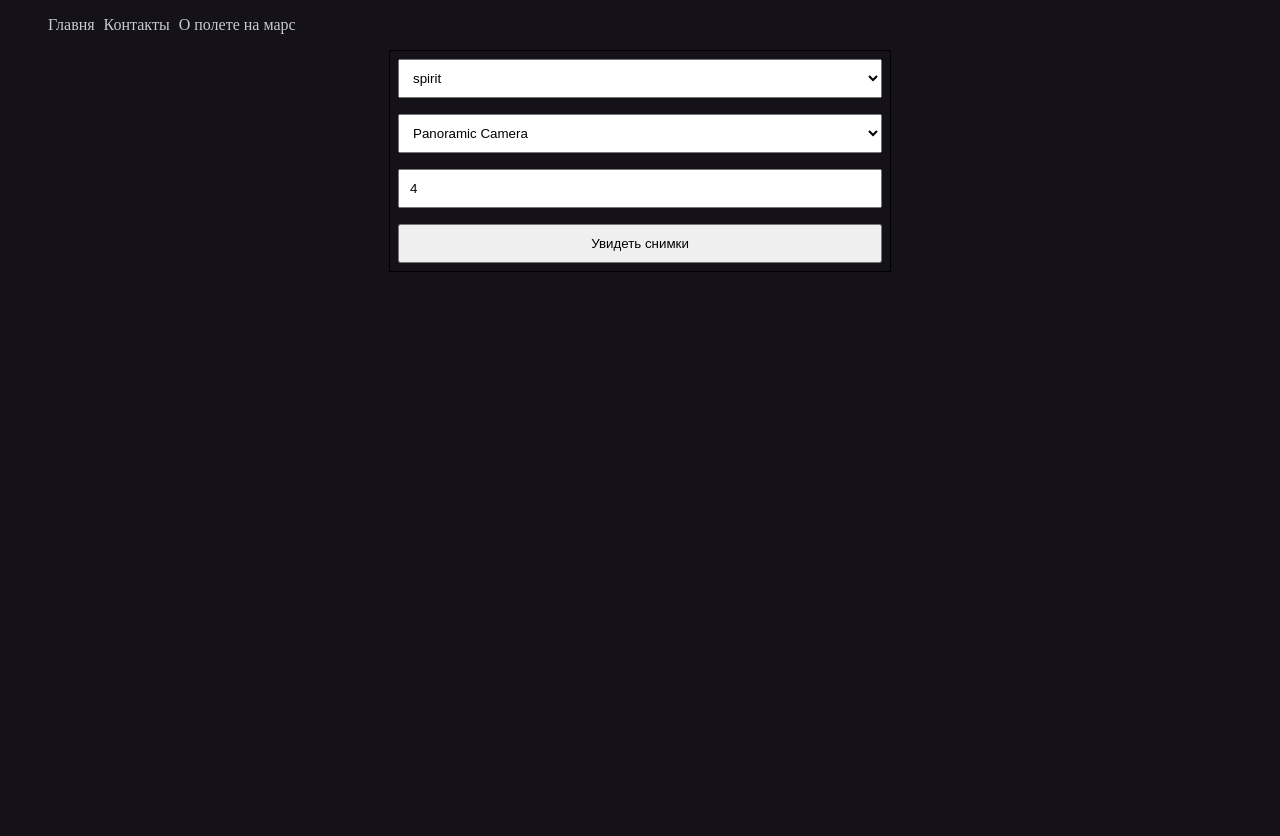
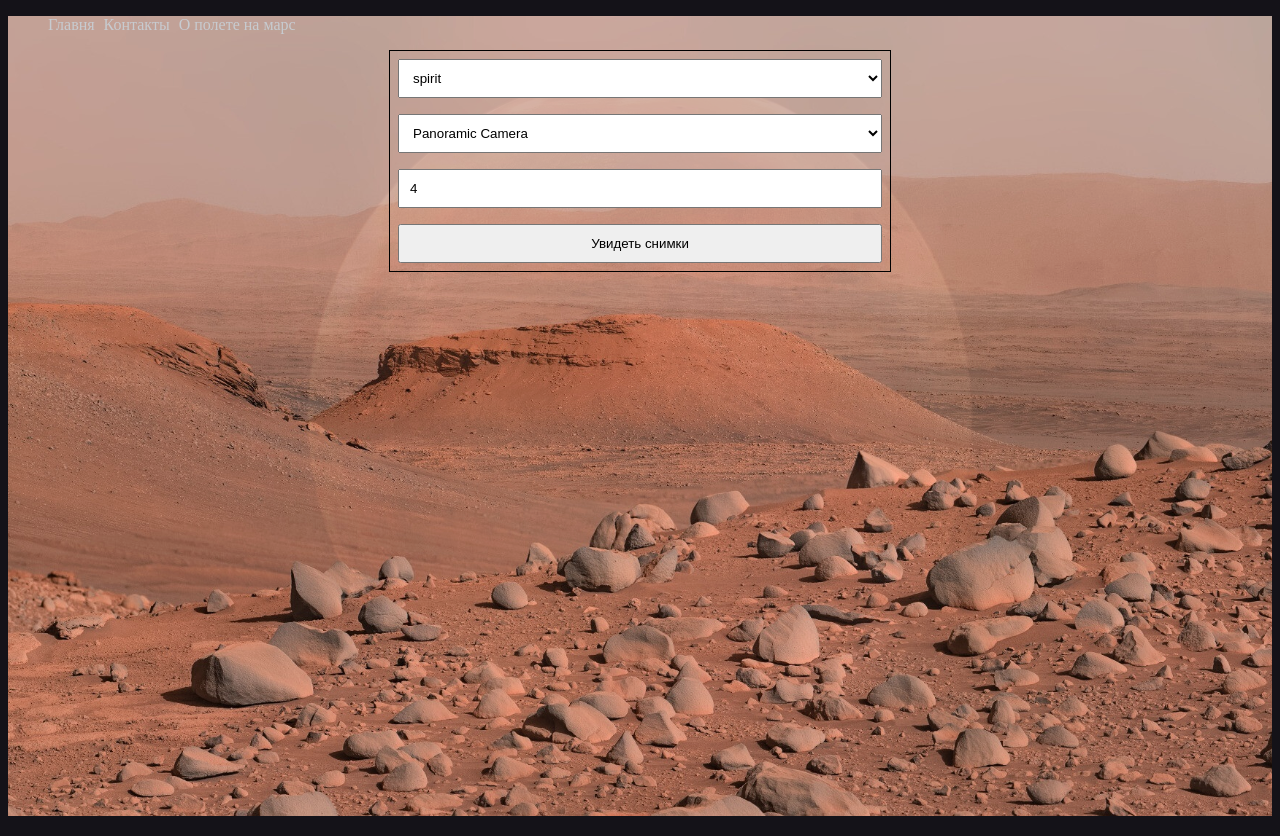
Before and after one commit to mizonov-iv/nasa-mars, a Vue app: page / in a window 1280 px wide. Before the commit the page ends 800 px from the top, so only its background shows below. Built offline with nearby package versions, Linux system fonts and the light colour scheme.

Commit message:
hero bg added

```diff
--- a/src/App.vue
+++ b/src/App.vue
@@ -1,7 +1,7 @@
 <template>
+
+  <div class="hero" v-bind:style="{ 'background-image': 'url(' + bgImage + ')' }">
     <Navigation/>
-  <Spinner v-if="loadingStatus"/>
-
     <form class="form" @submit.prevent="sendForm">
       <select class="form-select" v-model="selectedRover">
         <option class="select-option" disabled value="">Выберите ровер</option>
@@ -35,6 +35,9 @@
       >
       <button class="form-btn" type="submit">Увидеть снимки</button>
     </form>
+  </div>
+
+  <Spinner v-if="loadingStatus"/>
 
   <ul class="images-list">
     <li class="image-item" v-for="item in paginatedItems" :key="item.id" @click="openPopup(item)">
@@ -47,18 +50,31 @@
   </ul>
 
   <button @click="loadMore" v-if="showLoadMoreButton">Load more</button>
-
   <ImagePopup v-if="showPopup" :item="popupItem" @closePopup="closePopup"/>
-
   <p v-if="message">{{message}}</p>
 </template>
 
 <script setup>
 import axios from 'axios'
-import {computed, ref} from "vue"
+import {computed, onMounted, ref} from "vue"
 import ImagePopup from "./components/ImagePopup.vue"
 import Spinner from "./components/Spinner.vue"
 import Navigation from "./components/Navigation.vue";
+
+onMounted(() => {
+  let imgNumber = 1
+  bgImage.value = `/src/assets/${imgNumber}.jpg`
+
+  setTimeout(() => {
+    imgNumber++
+    bgImage.value = `/src/assets/${imgNumber}.jpg`
+  }, 3000)
+
+  console.log(bgImage)
+})
+
+const bgImage = ref('')
+
 
 const API_KEY = 'RRXijm1h3BtuMsaXOIKawe81ERYXsWcGVemIW8FJ'
 const roversList = [
--- a/src/style.css
+++ b/src/style.css
@@ -1,5 +1,14 @@
 body {
     background: #141218;
+}
+
+.hero {
+    height: 100vh;
+    /*background-image: url("/src/assets/1.jpg");*/
+    background-size: cover;
+    background-repeat: no-repeat;
+    background-position: center;
+    transition: background-image 3s ease;
 }
 
 .nav-list {
```
Also changed, not shown: src/assets/1.jpg (added), src/assets/2.jpg (added). Lines whose indentation alone changed are shown as unchanged.
